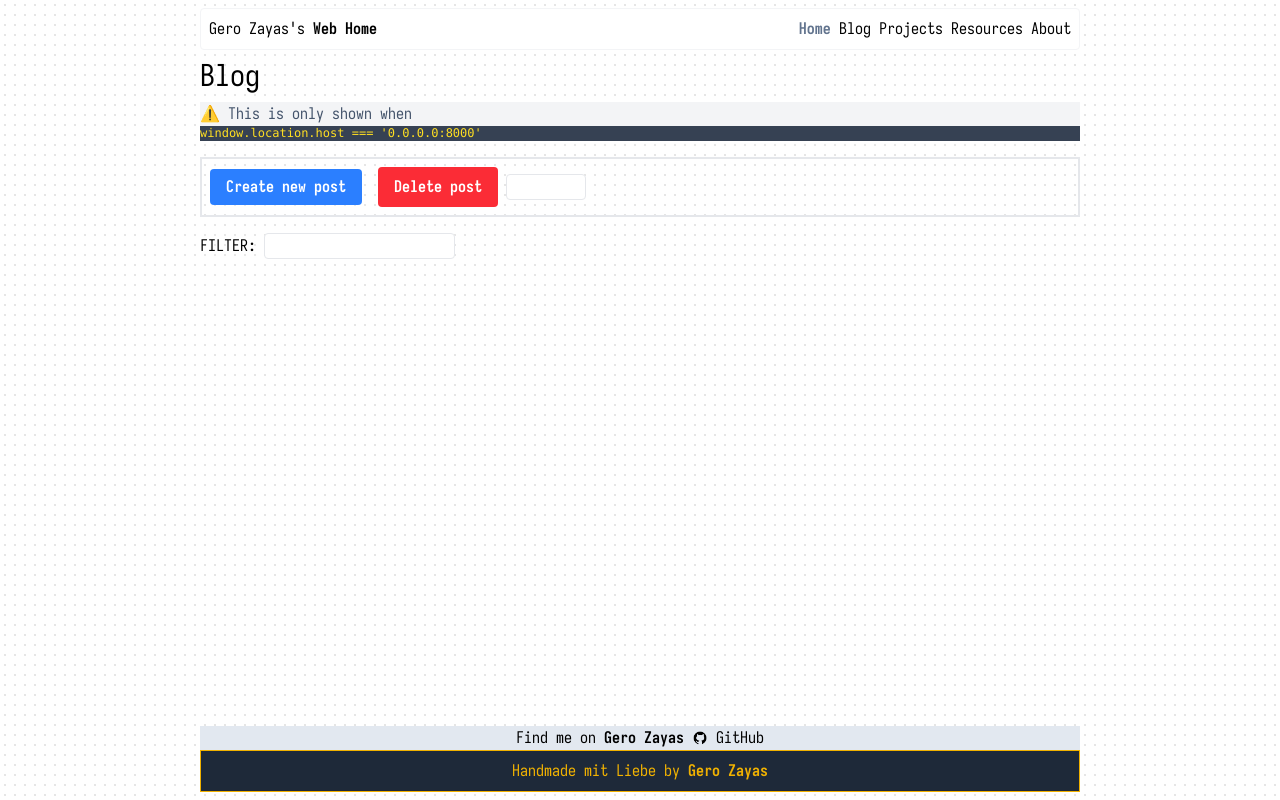
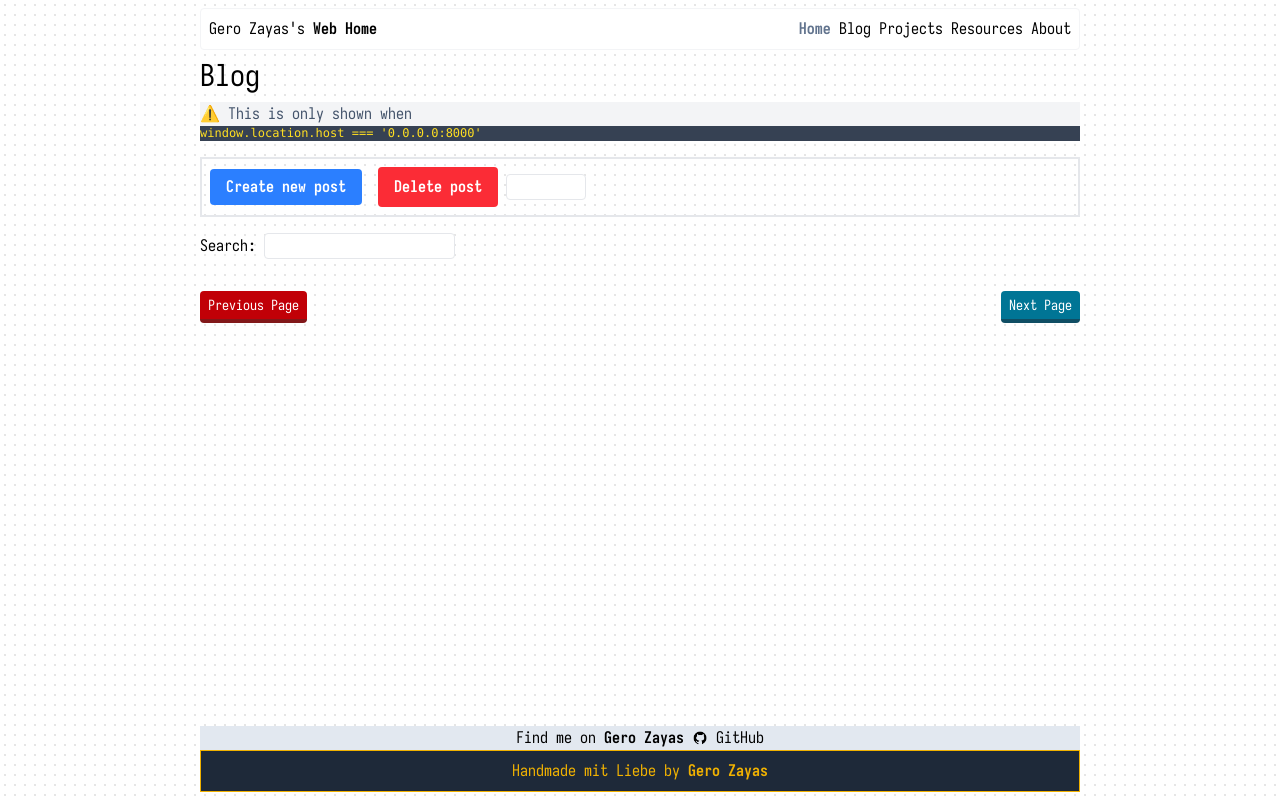
Before and after one commit to GeroZayas/Gero-Website-2026, a FastAPI app: template templates/blog.html in a window 1280 px wide. Run offline with FastAPI, Linux system fonts and the light colour scheme; the template is opened without the code that fills it, so the values that code supplies are empty; parts of the project's set-up code (start-up, migrations or seed data) failed here and were passed over; some libraries are stand-ins or nearby versions.

Commit message:
feat: add new data signals and logic for pagination

```diff
--- a/main.py
+++ b/main.py
@@ -156,13 +156,21 @@ async def blog(request: Request, signals: ReadSignals):
     )
 
 
-def blog_post_stream(search_term: str):
+# TODO: Poner lista de tags clickables
+# TODO: cuando se click en un tag, que el search_term adopte ese valor
+
+
+def blog_post_stream(search_term: str, current_page: int = 1):
     blog_post_card_classes = (
         "items-center flex max-w-l overflow-hidden rounded-lg bg-linear-to-r from-white to-slate-50 transition-all ",
         "duration-300 ease-in-out border border-gray-100 ",
     )
     html = """<div id="blog-posts-cards-area"
         class="grid grid-cols-1 gap-3">"""
+
+    PAGE_SIZE = 5
+    PAGE_START = current_page * PAGE_SIZE - PAGE_SIZE
+    PAGE_END = PAGE_START + PAGE_SIZE
 
     selected_titles = [
         post
@@ -172,28 +180,32 @@ def blog_post_stream(search_term: str):
     ]
     # if not selected_titles:
     #     selected_titles = [post for post in dict_db_blog_entries]
-    for post in selected_titles:
+    # for i, post in enumerate(selected_titles):
+    for post in selected_titles[PAGE_START:PAGE_END]:
+        # if PAGE_START <= i < PAGE_END:
         html += f"""
-            <div class="{blog_post_card_classes}">
-                <div class="p-2 pl-5">
-                    <a href="blog/{post["id"]}"
-                        class="font-bold text-lg text-red-700 transition-all duration-300 ease-in-out hover:underline hover:text-red-900">
-                        {post["title"]}
-                    </a>
-                    <p class="mt-2 text-xs text-gray-600">{post["tags"]}</p>
-                    <p class="text-xs text-yellow-600">{post["created_at"]}</p>
+                <div class="{blog_post_card_classes}">
+                    <div class="p-2 pl-5">
+                        <a href="blog/{post["id"]}"
+                            class="font-bold text-lg text-red-700 transition-all duration-300 ease-in-out hover:underline hover:text-red-900">
+                            {post["title"]}
+                        </a>
+                        <p class="mt-2 text-xs text-gray-600">{post["tags"]}</p>
+                        <p class="text-xs text-yellow-600">{post["created_at"]}</p>
+                    </div>
                 </div>
-            </div>
-            """
+                """
         # html += "<br>"
 
     html += """</div>"""
     yield SSE.patch_elements(html)
+    yield SSE.patch_signals({"remaining":len(selected_titles) - PAGE_END})
 
 
 @app.get("/blog-post-card-render", response_class=StreamingResponse)
 async def blog_post_card_render(request: Request, signals: ReadSignals):
-    return DatastarResponse(blog_post_stream(signals["searchTerm"]))
+    print("==== SIGNALS ====", signals)
+    return DatastarResponse(blog_post_stream(signals["searchTerm"], signals["current-page"]))
 
 
 @app.get("/blog/{blog_id}")
--- a/templates/blog.html
+++ b/templates/blog.html
@@ -3,20 +3,42 @@
 blog_post_card %}
 <!-- <section class="mt-1 mb-1">{% include "header_home_small.html"%}</section> -->
 
-<div data-signals:is-local="window.location.host === '0.0.0.0:8000' || window.location.host === 'localhost:8000'"
-    class="mt-2 mb-2">
+<!-- <div data-signals:is-local="window.location.host === '0.0.0.0:8000' || window.location.host === 'localhost:8000'" -->
+<div data-signals="{
+        'isLocal': window.location.host === '0.0.0.0:8000' || window.location.host === 'localhost:8000',
+        'current-page': 1,
+        'remaining':0,
+    }" class="mt-2 mb-2">
     <h1 class="text-3xl">Blog</h1>
 </div>
 
 {% include "create_delete_post.html" %}
 
 <div class="mb-2" id="search">
-    FILTER:
-    <input data-on:input__debounce.300ms="@get('/blog-post-card-render')" class="border border-gray-200 rounded bg-white"
-        data-bind:search-term="" type="text">
+    Search:
+    <input data-on:input__debounce.100ms="@get('/blog-post-card-render')"
+        class="border border-gray-200 rounded bg-white" data-bind:search-term="" type="text">
     <!-- <button class="bg-white border border-gray-200" data-on:click="@get('/blog-post-card-render')">GO</button> -->
 </div>
 <div data-init="@get('/blog-post-card-render')" id="blog-posts-cards-area" class="grid grid-cols-1 gap-3 bg-red-200">
+</div>
+<br>
+<div class="flex justify-between">
+    <!-- DEBUG -->
+
+    <!-- <pre class="bg-slate-100" data-json-signals></pre>
+    <br> -->
+
+    <!-- end of DEBUG -->
+
+    <button data-show="$current-page > 1" data-on:click="$current-page -= 1; @get('/blog-post-card-render')"
+        id="btn-previous-page"
+        class="text-sm bg-red-700 hover:bg-red-600 text-white py-1 px-2 border-b-4 border-red-900 hover:border-red-700 rounded">Previous
+        Page</button>
+    <button data-show="$remaining > 0" data-on:click="$current-page += 1; @get('/blog-post-card-render')"
+        id="btn-next-page"
+        class="ml-auto text-sm bg-cyan-700 hover:bg-cyan-600 text-white py-1 px-2 border-b-4 border-cyan-900 hover:border-cyan-800 rounded">Next
+        Page</button>
 </div>
 
 <!-- <div class="grid grid-cols-1 gap-3">
```
